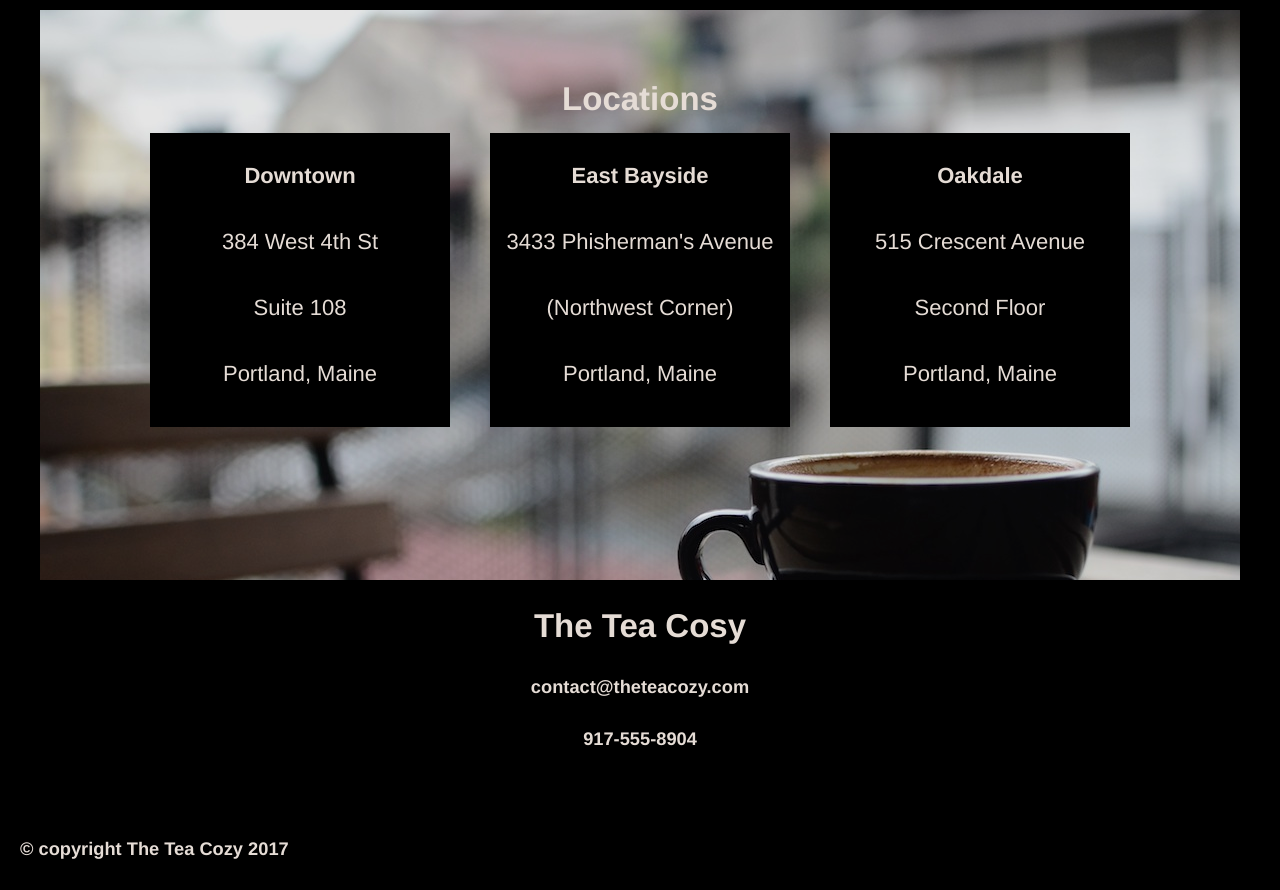
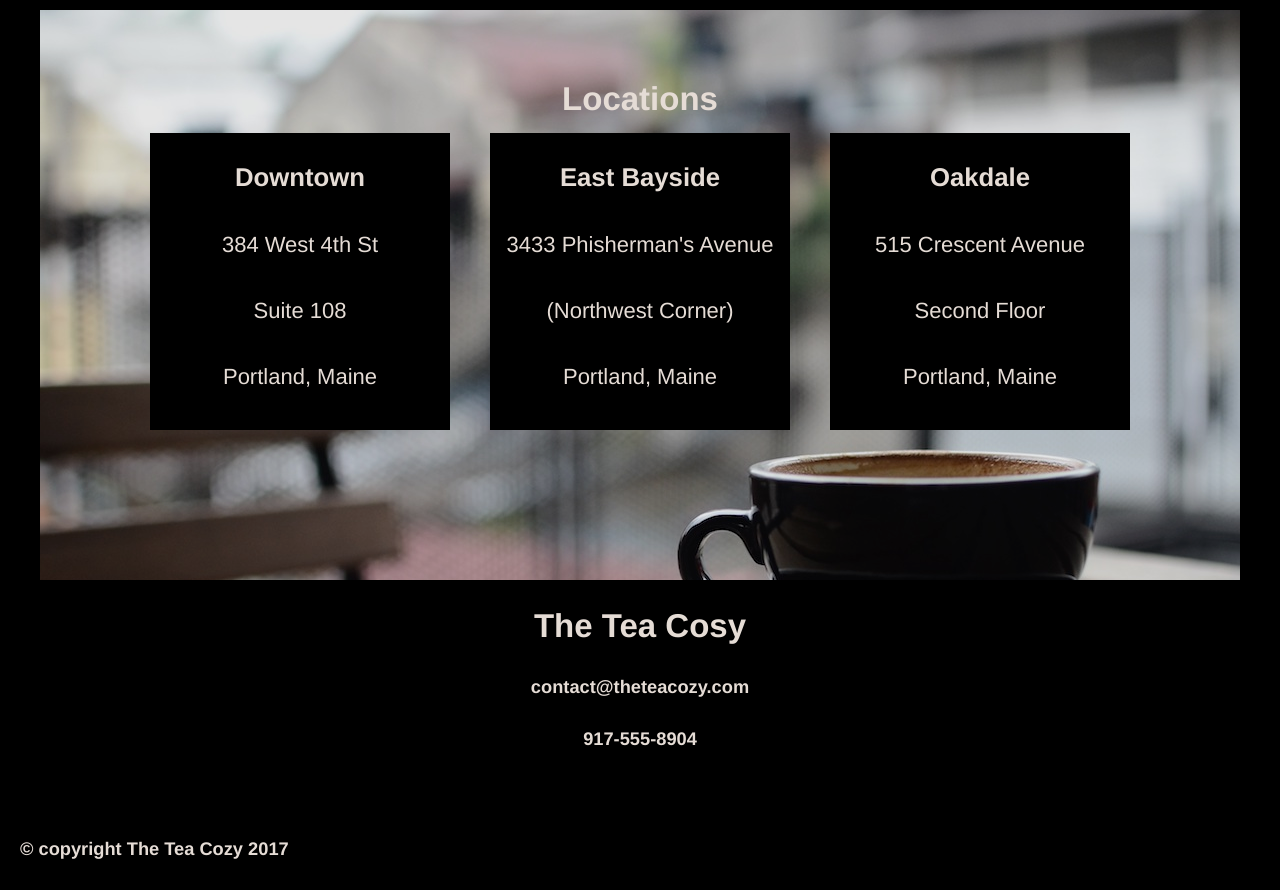
Before and after one commit to rebeccaldavis/Teacosy, a plain HTML site: page index.html in a window 1280 px wide. Shown: the part 1680-2570 px from the top of the page. Drawn offline with Linux system fonts and the light colour scheme.

Commit message:
add final tweaks

```diff
--- a/index.html
+++ b/index.html
@@ -75,21 +75,21 @@
     <div class="flex-container locations">
 
       <div class="location">
-        <h4>Downtown</h4>
+        <h3>Downtown</h3>
         <p>384 West 4th St</p>
         <p>Suite 108</p>
         <p>Portland, Maine</p>
       </div>
 
       <div class="location">
-        <h4>East Bayside</h4>
+        <h3>East Bayside</h3>
         <p>3433 Phisherman's Avenue</p>
         <p>(Northwest Corner)</p>
         <p>Portland, Maine</p>
       </div>
 
       <div class="location">
-        <h4>Oakdale</h4>
+        <h3>Oakdale</h3>
         <p>515 Crescent Avenue</p>
         <p>Second Floor</p>
         <p>Portland, Maine</p>
--- a/resources/css/style.css
+++ b/resources/css/style.css
@@ -123,12 +123,13 @@ header img {
 .location {
 	width: 300px;
 	background-color: black;
+	opacity: 1;
     margin: 0px 20px 0px 20px;
     padding-bottom: 20px;
     padding-top: 10px;
 }
 
-.location h4 {
+.location h3 {
 	padding: 20px 0px 20px 0px;
 	margin: 0;
 }
```
